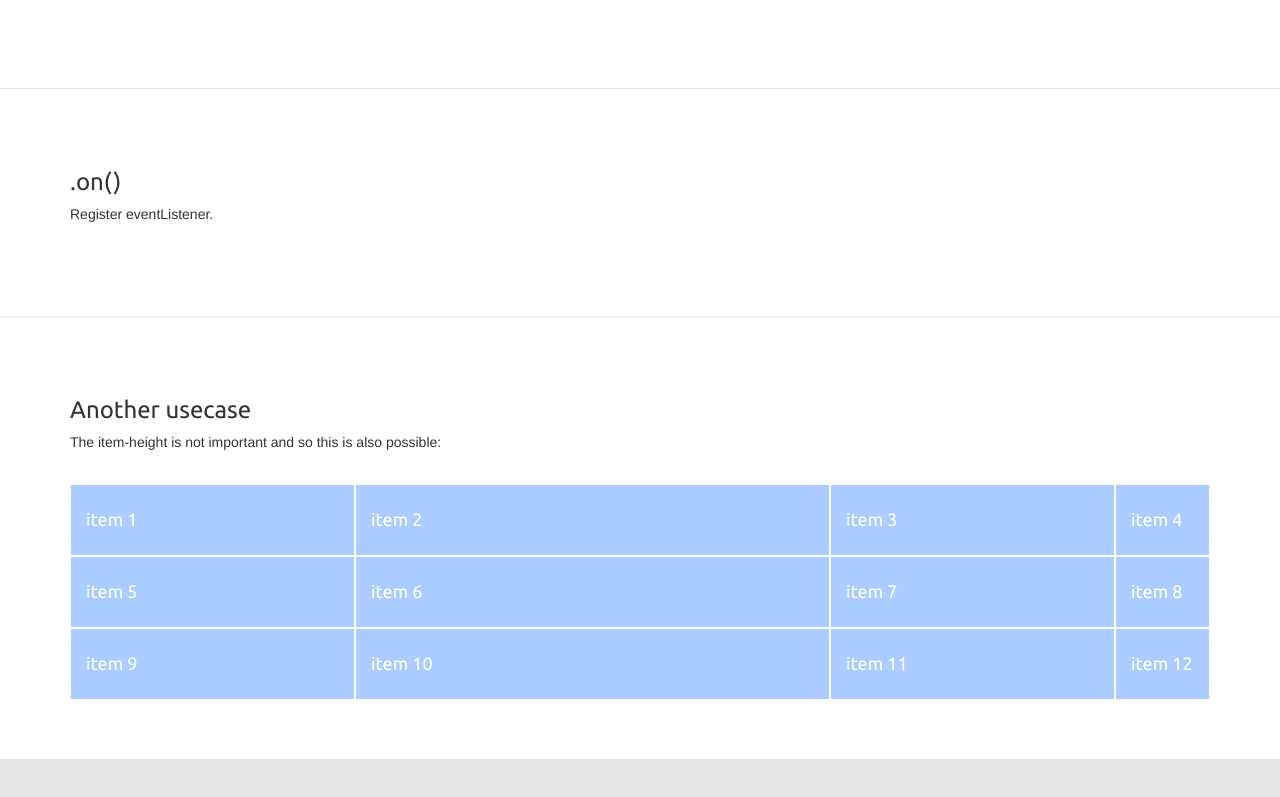
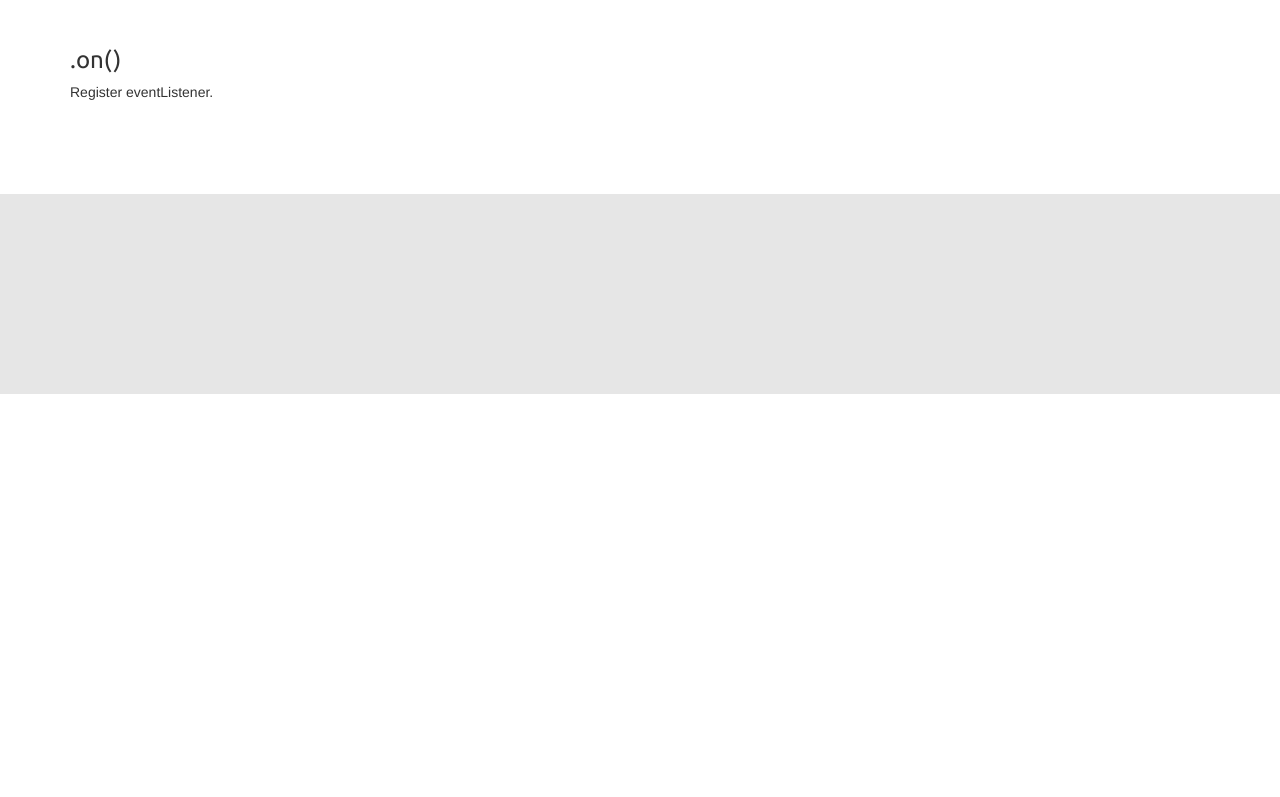
Before and after one commit to christianwish/simple-masonry.js, a website: page index.html in a window 1280 px wide. Shown: the part 2620-3417 px from the top of the page. After the commit the page ends 3014 px from the top, so only its background shows below. Drawn offline with Linux system fonts and the light colour scheme; a script that the page names is missing.

Commit message:
fast publishing

```diff
--- a/index.html
+++ b/index.html
@@ -133,20 +133,6 @@
 
         <section class="container-fluid border-top">
             <div class="container">
-                <div class="row">
-                    <div class="col-lg-6 col-md-6">
-
-                    </div>
-                    <div class="col-lg-4 col-md-4">
-
-                    </div>
-                </div>
-            </div>
-        </section>
-
-
-        <section class="container-fluid border-top">
-            <div class="container">
                 <h2>Usage</h2>
                 <p class="margin-bottom">
                     simple-masonry works great with <strong>bootstrap</strong> (but you can use your own grid as well!). Wrap some columns in a container and fill them with items. It dosn't matter if you put them all in one column or preorder them. simple-masonry will order all items from each column in a zipper method as you can see in the following snippet and in the first example above.
@@ -259,60 +245,6 @@
         </section>
 
 
-        <section class="container-fluid border-top">
-            <div class="container">
-                <h3>Another usecase</h3>
-                <p class="margin-bottom">
-                    The item-height is not important and so this is also possible:
-                </p>
-
-                <div class="row">
-                    <div class="masonry-box col-lg-12">
-                        <div class="masonry-column col-lg-3 col-md-4 col-sm-9 col-xs-3">
-                            <div class="item">
-                                <h4>item 1</h3>
-                            </div>
-                            <div class="item">
-                                <h4>item 2</h3>
-                            </div>
-                            <div class="item">
-                                <h4>item 3</h3>
-                            </div>
-                            <div class="item">
-                                <h4>item 4</h3>
-                            </div>
-                            <div class="item">
-                                <h4>item 5</h3>
-                            </div>
-                            <div class="item">
-                                <h4>item 6</h3>
-                            </div>
-                            <div class="item">
-                                <h4>item 7</h3>
-                            </div>
-                            <div class="item">
-                                <h4>item 8</h3>
-                            </div>
-                            <div class="item">
-                                <h4>item 9</h3>
-                            </div>
-                            <div class="item">
-                                <h4>item 10</h3>
-                            </div>
-                            <div class="item">
-                                <h4>item 11</h3>
-                            </div>
-                            <div class="item">
-                                <h4>item 12</h3>
-                            </div>
-                        </div>
-                        <div class="masonry-column col-lg-5 col-md-8 col-sm-3 col-xs-9"></div>
-                        <div class="masonry-column col-lg-3 col-md-3 col-sm-6"></div>
-                        <div class="masonry-column col-lg-1 col-md-2 col-sm-6"></div>
-                    </div>
-                </div>
-            </div>
-        </section>
 
         <footer id="footer"></footer>
         <script src="js/script.js"></script>
```
